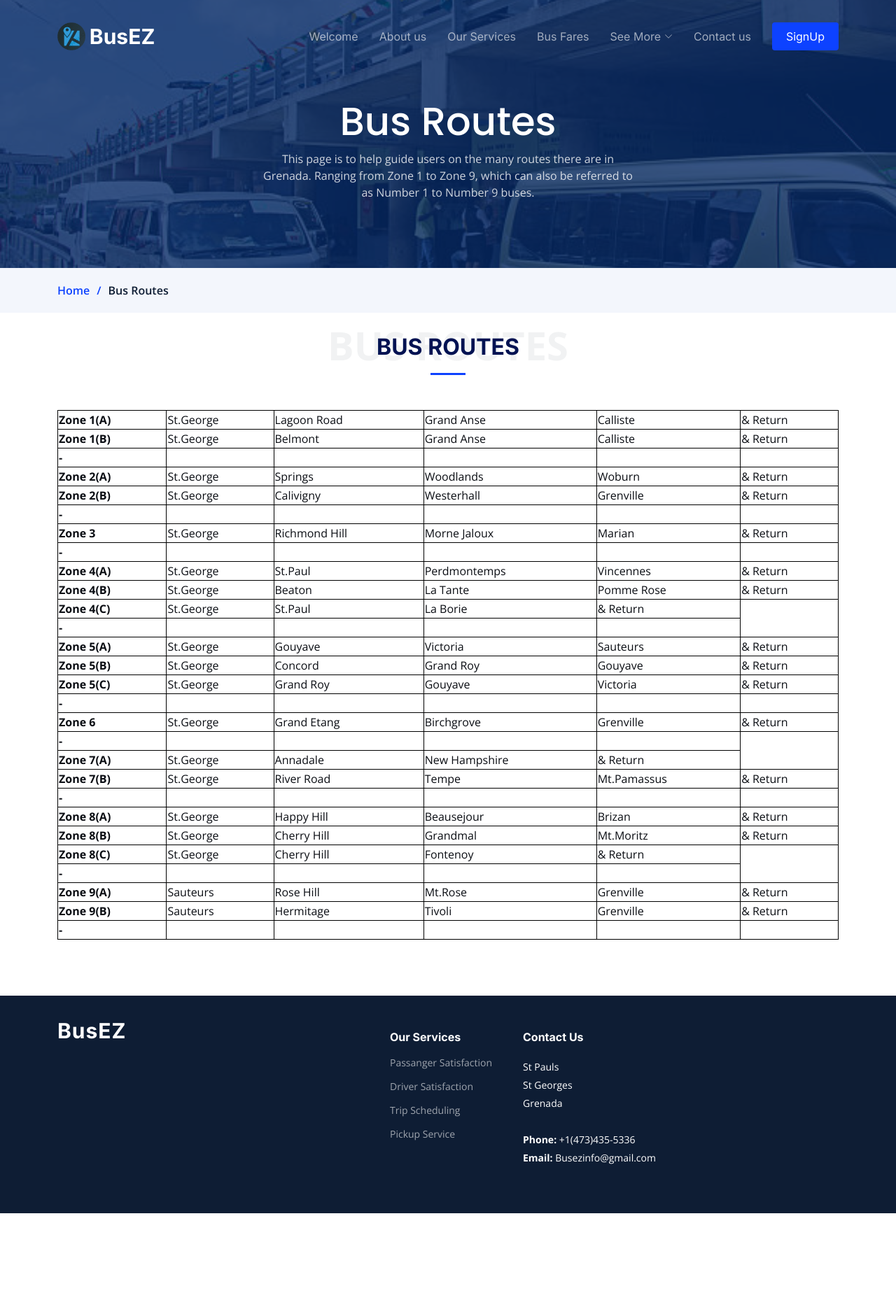
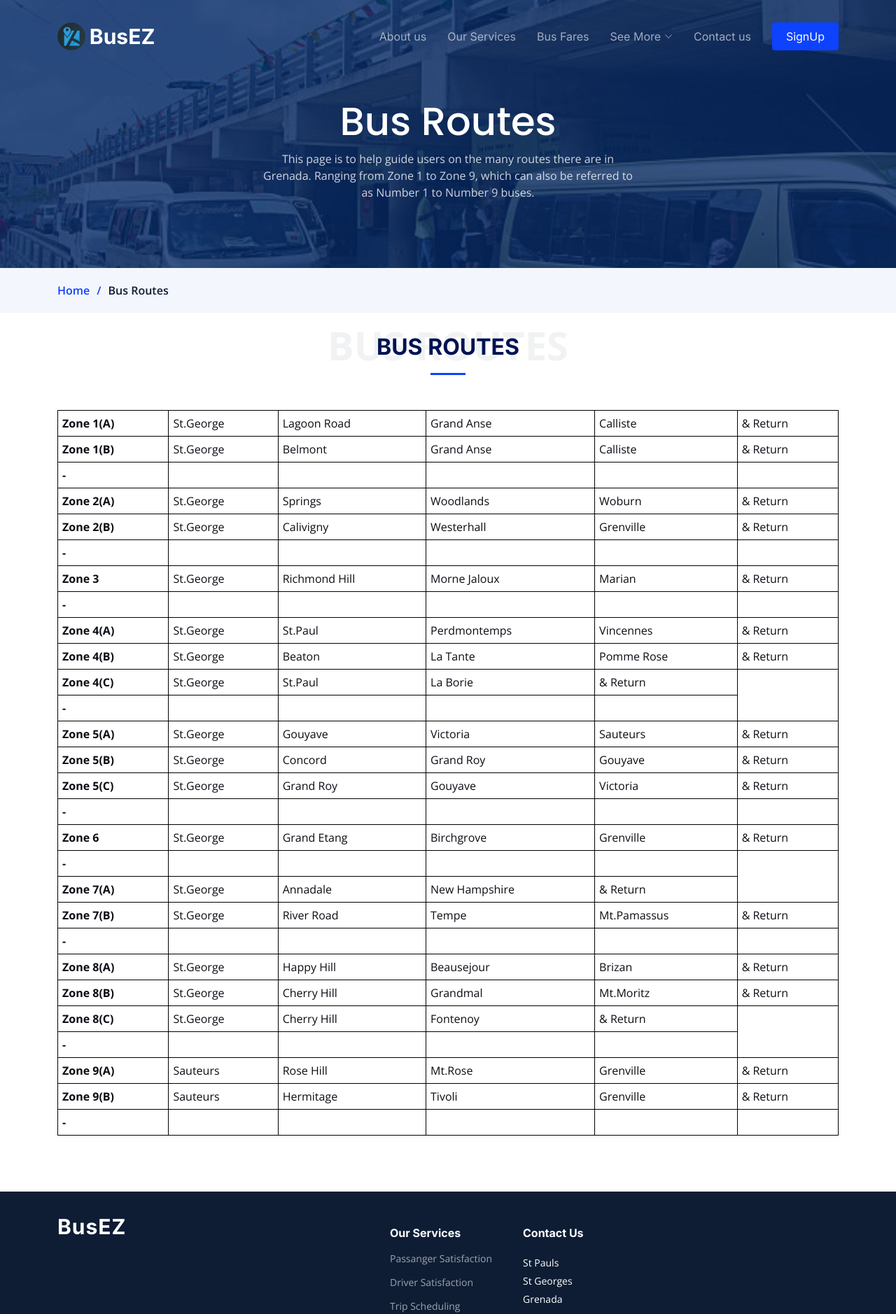
Before and after one commit to KayKay14/BusEZ-Application, a PHP site: page /bus-route.html in a window 1280 px wide. Shown: the top 1878 px of the page at 70% size. Before the commit the page ends 1734 px from the top, so only its background shows below. Run offline with PHP 8.4, Linux system fonts and the light colour scheme.

Commit message:
Your commit message here.

```diff
--- a/about.html
+++ b/about.html
@@ -47,7 +47,7 @@
         <i class="mobile-nav-toggle mobile-nav-hide d-none bi bi-x"></i>
         <nav id="navbar" class="navbar">
           <ul>
-            <li><a href="#">Welcome</a></li>
+
             <li><a href="about.html">About us</a></li>
             <li><a href="services.html">Our Services</a></li>
             <li><a href="pricing.html">Bus Fares</a></li>
@@ -55,14 +55,14 @@
             <li class="dropdown"><a href="#"><span>See More</span> <i class="bi bi-chevron-down dropdown-indicator"></i></a>
               <ul>
                 <li><a href="bus-route.html">Bus Routes</a></li>
-                <li><a href="#">Q&A</a></li>
+                <li><a href="#faq">Q&A</a></li>
                 <li><a href="get-help.html">Help</a></li>
 
 
               </ul>
             </li>
             <li><a href="contact.html">Contact us</a></li>
-            <li><a class="get-a-quote" href="lognsignup.php">SignUp</a></li>
+            <li><a class="get-a-quote" href="lognsignup.html">SignUp</a></li>
           </ul>
         </nav><!-- .navbar -->
 
--- a/assets/css/main.css
+++ b/assets/css/main.css
@@ -1438,113 +1438,7 @@ section {
   letter-spacing: 1px;
 }
 
-.get-a-quote .php-email-form h4 {
-  font-size: 14px;
-  font-weight: 700;
-  text-transform: uppercase;
-  letter-spacing: 1px;
-  margin: 20px 0 0 0;
-}
-
-.get-a-quote .php-email-form p {
-  font-size: 14px;
-  margin-bottom: 20px;
-}
-
-.get-a-quote .php-email-form .error-message {
-  display: none;
-  color: #fff;
-  background: #df1529;
-  text-align: left;
-  padding: 15px;
-  margin-bottom: 24px;
-  font-weight: 600;
-}
-
-.get-a-quote .php-email-form .sent-message {
-  display: none;
-  color: #fff;
-  background: #059652;
-  text-align: center;
-  padding: 15px;
-  margin-bottom: 24px;
-  font-weight: 600;
-}
-
-.get-a-quote .php-email-form .loading {
-  display: none;
-  background: #fff;
-  text-align: center;
-  padding: 15px;
-  margin-bottom: 24px;
-}
-
-.get-a-quote .php-email-form .loading:before {
-  content: "";
-  display: inline-block;
-  border-radius: 50%;
-  width: 24px;
-  height: 24px;
-  margin: 0 10px -6px 0;
-  border: 3px solid #059652;
-  border-top-color: #fff;
-  -webkit-animation: animate-loading 1s linear infinite;
-  animation: animate-loading 1s linear infinite;
-}
-
-.get-a-quote .php-email-form input,
-.get-a-quote .php-email-form textarea {
-  border-radius: 0;
-  box-shadow: none;
-  font-size: 14px;
-  border-radius: 0;
-}
-
-.get-a-quote .php-email-form input:focus,
-.get-a-quote .php-email-form textarea:focus {
-  border-color: var(--color-primary);
-}
-
-.get-a-quote .php-email-form input {
-  padding: 12px 15px;
-}
-
-.get-a-quote .php-email-form textarea {
-  padding: 12px 15px;
-}
-
-.get-a-quote .php-email-form button[type=submit] {
-  background: var(--color-primary);
-  border: 0;
-  padding: 10px 30px;
-  color: #fff;
-  transition: 0.4s;
-  border-radius: 4px;
-}
-
-.get-a-quote .php-email-form button[type=submit]:hover {
-  background: rgba(13, 66, 255, 0.8);
-}
-
-@-webkit-keyframes animate-loading {
-  0% {
-    transform: rotate(0deg);
-  }
-
-  100% {
-    transform: rotate(360deg);
-  }
-}
-
-@keyframes animate-loading {
-  0% {
-    transform: rotate(0deg);
-  }
-
-  100% {
-    transform: rotate(360deg);
-  }
-}*/
+
 
 /*--------------------------------------------------------------
 # Contact Section
@@ -1950,3 +1844,21 @@ section {
   text-align: center;
   font-size: 13px;
 }
+
+
+
+/*------------------------Bus route EXTRAS-------------------------*/
+table{
+
+  width:100%;
+}
+td, th {
+  padding: 6px;
+  border: 1px solid #ccc;
+  text-align: left;
+}
+
+.table-wrapper{
+  overflow-x: auto;
+
+}
--- a/bus-route.html
+++ b/bus-route.html
@@ -55,7 +55,7 @@
       <i class="mobile-nav-toggle mobile-nav-hide d-none bi bi-x"></i>
       <nav id="navbar" class="navbar">
         <ul>
-          <li><a href="#">Welcome</a></li>
+
           <li><a href="about.html">About us</a></li>
           <li><a href="services.html">Our Services</a></li>
           <li><a href="pricing.html">Bus Fares</a></li>
@@ -63,7 +63,7 @@
           <li class="dropdown"><a href="#"><span>See More</span> <i class="bi bi-chevron-down dropdown-indicator"></i></a>
             <ul>
               <li><a href="bus-route.html">Bus Routes</a></li>
-              <li><a href="#">F&Q</a></li>
+              <li><a href="about.html">F&Q</a></li>
               <li><a href="get-help.html">Help</a></li>
 
 
@@ -112,8 +112,8 @@
 
       </div>
 
-
-      <table style="width:100%">
+    <div class="table-wrapper">
+      <table>
         <tr>
           <th>Zone 1(A)</th>
           <td>St.George</td>
@@ -329,6 +329,7 @@
       </table>
 
     </section>
+    </div>
 
 
 
--- a/contact.html
+++ b/contact.html
@@ -48,7 +48,7 @@
       <i class="mobile-nav-toggle mobile-nav-hide d-none bi bi-x"></i>
       <nav id="navbar" class="navbar">
         <ul>
-          <li><a href="#">Welcome</a></li>
+
           <li><a href="about.html">About us</a></li>
           <li><a href="services.html">Our Services</a></li>
           <li><a href="pricing.html">Bus Fares</a></li>
--- a/get-help.html
+++ b/get-help.html
@@ -48,7 +48,7 @@
       <i class="mobile-nav-toggle mobile-nav-hide d-none bi bi-x"></i>
       <nav id="navbar" class="navbar">
         <ul>
-          <li><a href="#">Welcome</a></li>
+
           <li><a href="about.html">About us</a></li>
           <li><a href="services.html">Our Services</a></li>
           <li><a href="pricing.html">Bus Fares</a></li>
--- a/index.html
+++ b/index.html
@@ -59,7 +59,7 @@
         <i class="mobile-nav-toggle mobile-nav-hide d-none bi bi-x"></i>
         <nav id="navbar" class="navbar">
           <ul>
-            <li><a href="#">Welcome</a></li>
+
             <li><a href="about.html">About us</a></li>
             <li><a href="services.html">Our Services</a></li>
             <li><a href="pricing.html">Bus Fares</a></li>
--- a/pricing.html
+++ b/pricing.html
@@ -48,7 +48,7 @@
       <i class="mobile-nav-toggle mobile-nav-hide d-none bi bi-x"></i>
       <nav id="navbar" class="navbar">
         <ul>
-          <li><a href="#">Welcome</a></li>
+
           <li><a href="about.html">About us</a></li>
           <li><a href="services.html">Our Services</a></li>
           <li><a href="pricing.html">Bus Fares</a></li>
--- a/services.html
+++ b/services.html
@@ -48,7 +48,7 @@
       <i class="mobile-nav-toggle mobile-nav-hide d-none bi bi-x"></i>
       <nav id="navbar" class="navbar">
         <ul>
-          <li><a href="#">Welcome</a></li>
+
           <li><a href="about.html">About us</a></li>
           <li><a href="services.html">Our Services</a></li>
           <li><a href="pricing.html">Bus Fares</a></li>
```
Also changed, not shown: lognsignup.html (renamed from lognsignup.php).
